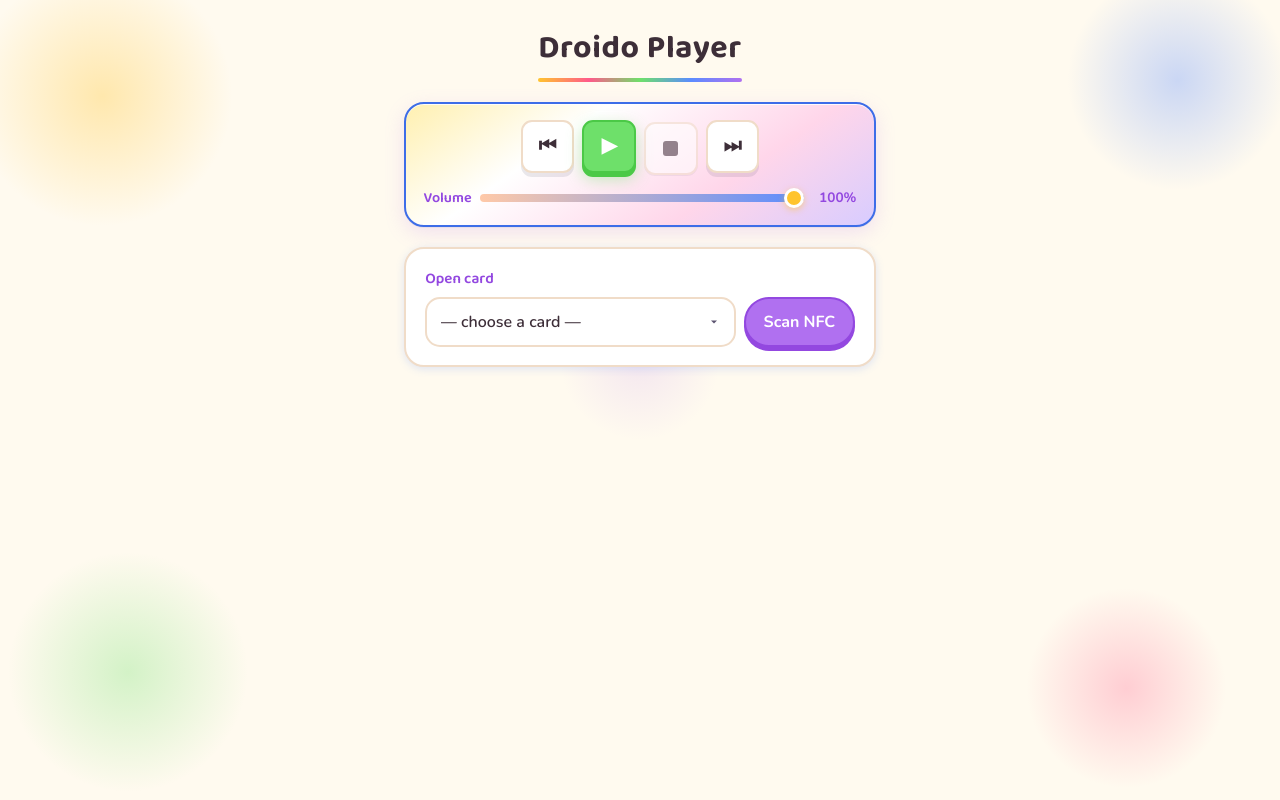
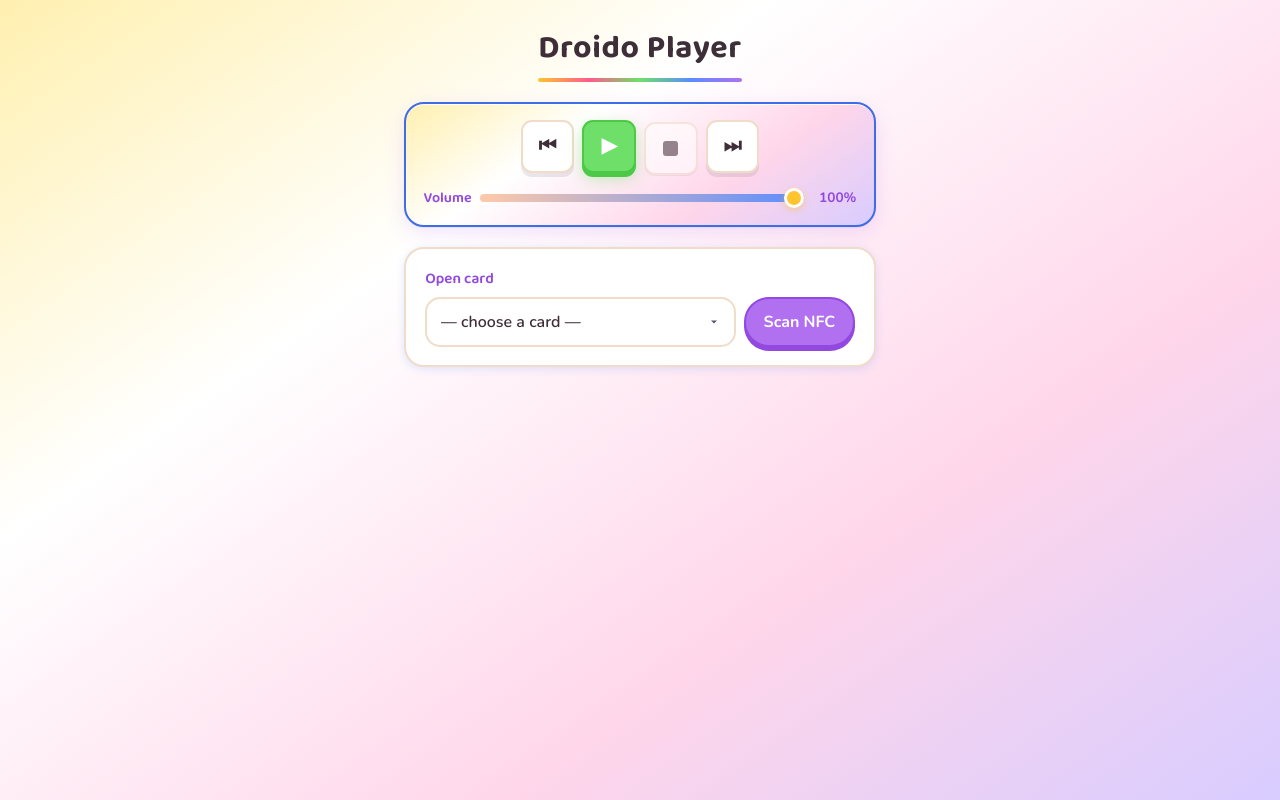
Before and after one commit to BE-Code/Droido-Player, a Python web app: template web/templates/editor.html in a window 1280 px wide. Run offline with Jinja, Linux system fonts and the light colour scheme; the template is opened without the code that fills it, so the values that code supplies are empty.

Commit message:
bg gradient

```diff
--- a/web/static/app.css
+++ b/web/static/app.css
@@ -45,6 +45,13 @@
   --highlight: var(--bubblegum);
 
   --bg: var(--cream);
+  --bg-gradient: linear-gradient(
+    145deg,
+    #fff0b0 0%,
+    #ffffff 32%,
+    #ffd6ea 68%,
+    #d8ccff 100%
+  );
   --bg-elevated: var(--white);
   --bg-surface: #fff6e8;
   --bg-hover: #fff0d8;
@@ -93,13 +100,9 @@ body {
   font-size: 1rem;
   line-height: 1.55;
   color: var(--text);
-  background-color: var(--bg);
-  background-image:
-    radial-gradient(circle 130px at 8% 12%, rgba(255, 196, 46, 0.34), transparent),
-    radial-gradient(circle 110px at 92% 10%, rgba(91, 140, 255, 0.32), transparent),
-    radial-gradient(circle 100px at 88% 86%, rgba(255, 90, 138, 0.28), transparent),
-    radial-gradient(circle 120px at 10% 84%, rgba(110, 224, 106, 0.3), transparent),
-    radial-gradient(circle 80px at 50% 45%, rgba(176, 112, 240, 0.14), transparent);
+  background-color: #fff0b0;
+  background-image: var(--bg-gradient);
+  background-attachment: fixed;
   margin: 0;
   min-height: 100vh;
   padding: 1.5rem 1.25rem 2.5rem;
@@ -336,13 +339,7 @@ label {
   gap: 0.85rem;
   padding: 1rem 1.1rem;
   background-color: var(--white);
-  background-image: linear-gradient(
-    145deg,
-    #fff0b0 0%,
-    #ffffff 32%,
-    #ffd6ea 68%,
-    #d8ccff 100%
-  );
+  background-image: var(--bg-gradient);
   border: 2px solid var(--sky-deep);
   border-radius: var(--radius-lg);
   box-shadow:
@@ -354,13 +351,7 @@ label {
 .playback-bar.panel {
   padding: 1rem 1.1rem;
   background-color: var(--white);
-  background-image: linear-gradient(
-    145deg,
-    #fff0b0 0%,
-    #ffffff 32%,
-    #ffd6ea 68%,
-    #d8ccff 100%
-  );
+  background-image: var(--bg-gradient);
   border-color: var(--sky-deep);
   box-shadow:
     var(--shadow-md),
--- a/web/templates/editor.html
+++ b/web/templates/editor.html
@@ -3,7 +3,7 @@
 <head>
   <meta charset="utf-8">
   <meta name="viewport" content="width=device-width, initial-scale=1">
-  <meta name="theme-color" content="#fffaef">
+  <meta name="theme-color" content="#fff0b0">
   <meta name="color-scheme" content="light">
   <title>Droido Player</title>
   <link rel="preconnect" href="https://fonts.googleapis.com">
```
